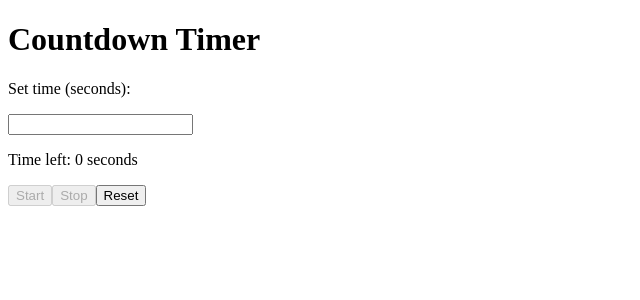
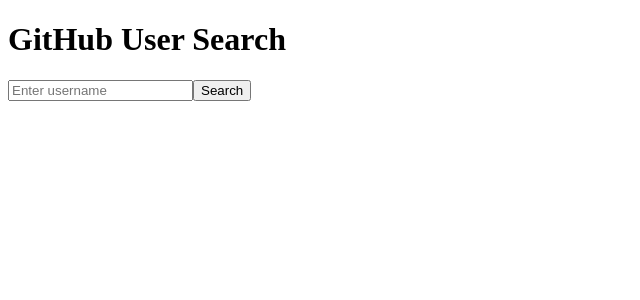
Before and after one commit to abdullahi911/dugsiiye-react-projects, a React (Vite) app: page / in a window 1280 px wide. Shown: the top 300 px of the page, without its empty margins (0-640 px from the left). Built offline with nearby package versions, Linux system fonts and the light colour scheme.

Commit message:
submitting assigment 8

```diff
--- a/src/App.jsx
+++ b/src/App.jsx
@@ -1,12 +1,12 @@
 import useState from "react"
-import COUNtdown from "./countdown.jsx";
-import MouseT from "./Mousec.jsx";
+import Gitfetch from "./apifetch.jsx";
+
 function App() {
 
 
   return (
     <div>
-      <COUNtdown/>
+      <Gitfetch />
 
 
 
--- /dev/null
+++ b/src/apifetch.jsx
@@ -0,0 +1,68 @@
+import { useState } from "react";
+
+const Gitfetch = () => {
+  const [username, setUsername] = useState("");
+  const [user, setUser] = useState(null);
+  const [loading, setLoading] = useState(false);
+  const [error, setError] = useState(null);
+
+  const fetchUser = async () => {
+    if (!username) return;
+
+    setLoading(true);
+    setError(null);
+
+    try {
+      const res = await fetch(
+        `https://api.github.com/users/${username}`
+      );
+
+      if (!res.ok) {
+        throw new Error("User not found");
+      }
+
+      const data = await res.json();
+      setUser(data);
+    } catch (err) {
+      setError(err.message);
+      setUser(null);
+    } finally {
+      setLoading(false);
+    }
+  };
+
+  return (
+    <>
+      <h1>GitHub User Search</h1>
+
+      <input
+        type="text"
+        placeholder="Enter username"
+        value={username}
+        onChange={(e) => setUsername(e.target.value)}
+      />
+
+      <button onClick={fetchUser}>Search</button>
+
+      {loading && <p>Loading...</p>}
+      {error && <p style={{ color: "red" }}>{error}</p>}
+
+      {user && (
+        <div>
+          <h2>{user.name || "No name provided"}</h2>
+          <img
+            src={user.avatar_url}
+            alt={user.name}
+            width={120}
+          />
+
+
+          <p>📍 Location: {user.location || "Not available"}</p>
+          <p>📦 Public Repos: {user.public_repos}</p>
+        </div>
+      )}
+    </>
+  );
+};
+
+export default Gitfetch;
```
Also changed, not shown: exercise images/exercise8.png (added).
